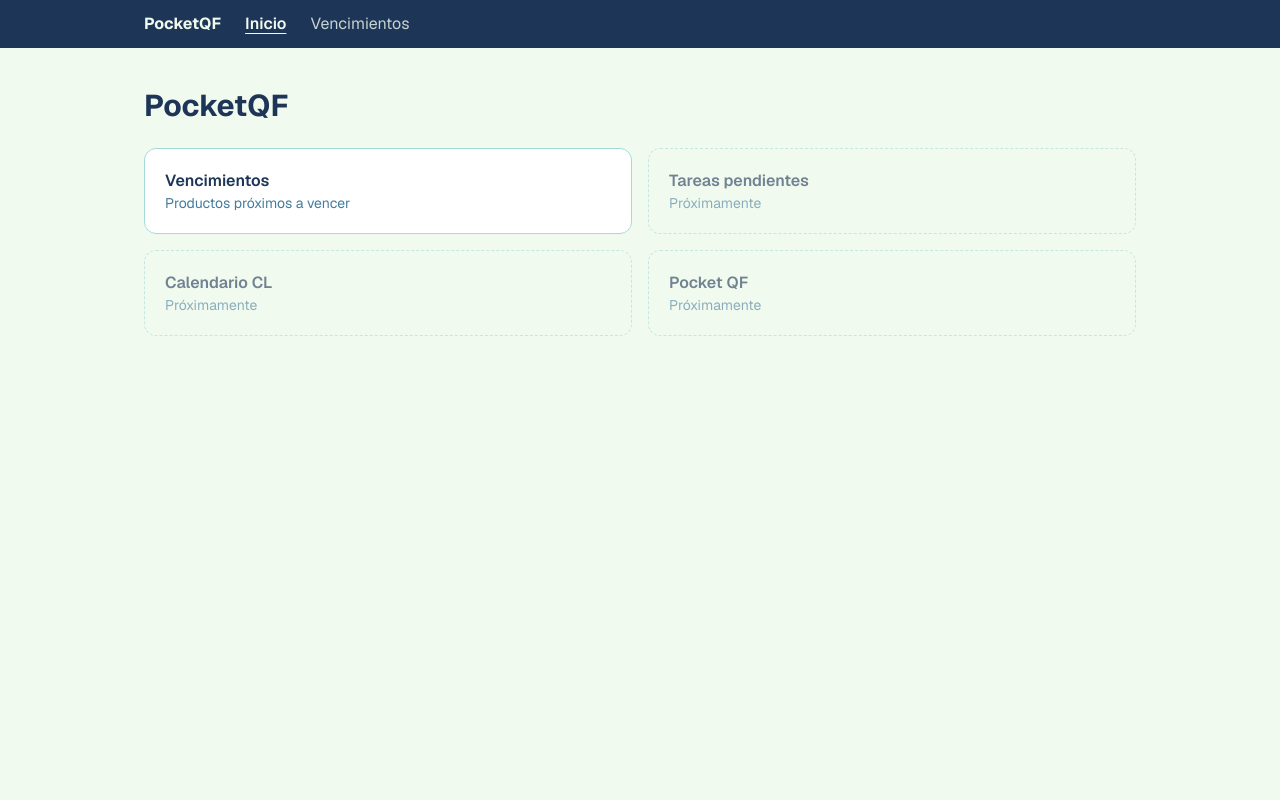
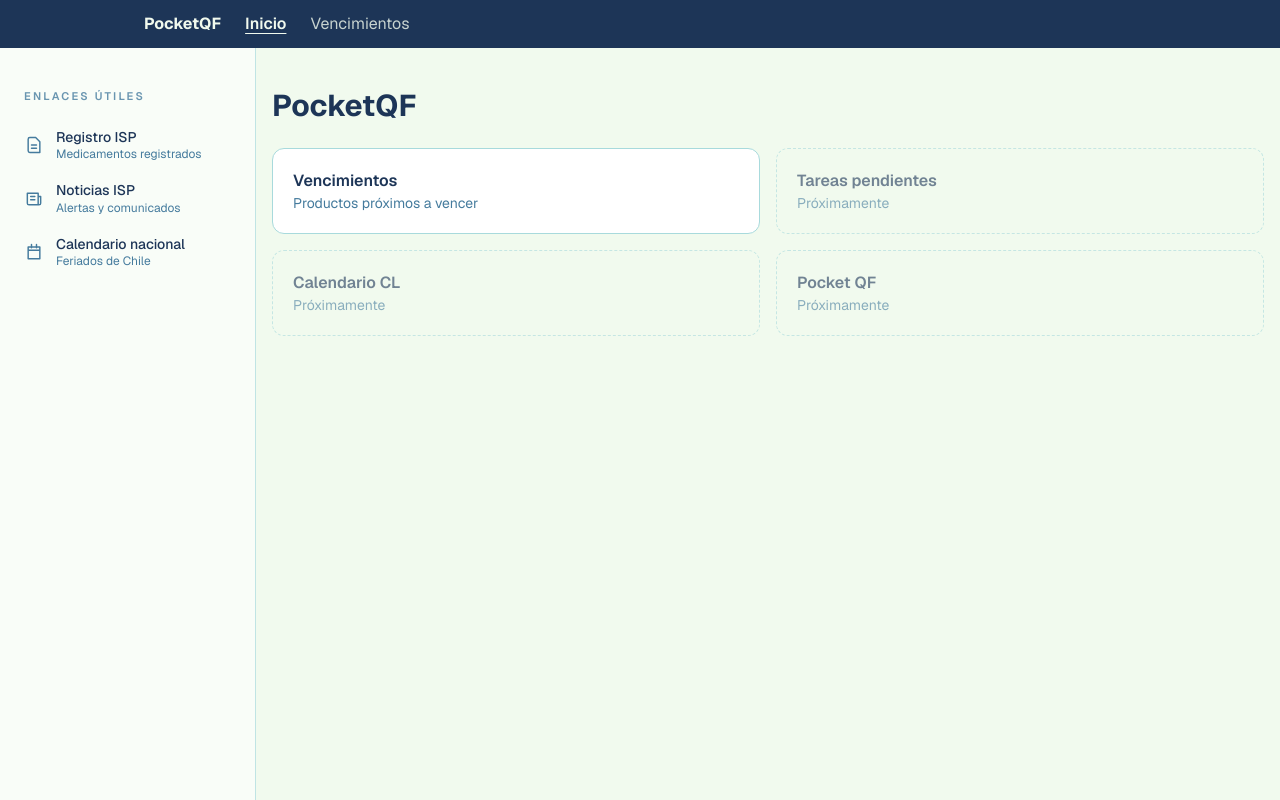
Before and after one commit to bizaphy/pocketQF, a Next.js app: page / in a window 1280 px wide. Built offline with nearby package versions, Linux system fonts and the light colour scheme.

Commit message:
layout: se agrega barra lateral con enlaces al registro ISP, noticias ISP y feriados

```diff
--- a/src/app/layout.tsx
+++ b/src/app/layout.tsx
@@ -1,5 +1,6 @@
 import type { Metadata } from "next";
 import Navbar from "@/components/Navbar";
+import BarraLateral from "@/components/barra-lateral";
 import { Geist, Geist_Mono } from "next/font/google";
 import { Toaster } from "sonner";
 import "./globals.css";
@@ -31,7 +32,11 @@ export default function RootLayout({ children }: LayoutProps<"/">) {
     >
       <body className="min-h-full flex flex-col">
         <Navbar />
-        {children}
+        {/* En pantallas grandes la barra va a la izquierda; en móvil queda bajo el contenido */}
+        <div className="flex flex-1 flex-col lg:flex-row">
+          <div className="min-w-0 flex-1 lg:order-2">{children}</div>
+          <BarraLateral />
+        </div>
         <Toaster richColors position="top-center" />
       </body>
     </html>
--- /dev/null
+++ b/src/components/barra-lateral.tsx
@@ -0,0 +1,77 @@
+// Enlaces externos de consulta rápida para la farmacia.
+// icono: trazo SVG (viewBox 24x24) que se dibuja junto al nombre
+const enlaces = [
+  {
+    href: "https://registrosanitario.ispch.gob.cl/",
+    nombre: "Registro ISP",
+    descripcion: "Medicamentos registrados",
+    icono: "M9 12h6M9 16h6M7 3h7l5 5v13H7a2 2 0 0 1-2-2V5a2 2 0 0 1 2-2Z",
+  },
+  {
+    href: "https://www.ispch.gob.cl/noticias-2-0/",
+    nombre: "Noticias ISP",
+    descripcion: "Alertas y comunicados",
+    icono: "M4 5h13v14H6a2 2 0 0 1-2-2V5Zm13 4h3v8a2 2 0 0 1-2 2M8 9h5M8 13h5",
+  },
+  {
+    href: "https://www.feriados.cl/",
+    nombre: "Calendario nacional",
+    descripcion: "Feriados de Chile",
+    icono: "M5 6h14v14H5V6Zm0 4h14M9 3v4M15 3v4",
+  },
+];
+
+export default function BarraLateral() {
+  return (
+    <aside className="w-full shrink-0 border-t border-frosted/70 bg-white/60 lg:w-64 lg:border-t-0 lg:border-r">
+      {/* sticky: en escritorio la barra queda fija al hacer scroll */}
+      <nav className="px-3 py-6 lg:sticky lg:top-0 lg:py-10">
+        <h2 className="px-3 text-[11px] font-semibold uppercase tracking-[0.2em] text-steel/80">
+          Enlaces útiles
+        </h2>
+        <ul className="mt-4 flex flex-col gap-1">
+          {enlaces.map((e) => (
+            <li key={e.href}>
+              {/* target="_blank": abre en otra pestaña; rel evita que la página externa acceda a la nuestra */}
+              <a
+                href={e.href}
+                target="_blank"
+                rel="noopener noreferrer"
+                className="group relative flex items-center gap-3 rounded-md px-3 py-2 text-sm transition-colors hover:bg-honeydew"
+              >
+                {/* franja de acento que aparece a la izquierda al pasar el mouse */}
+                <span className="absolute inset-y-1.5 left-0 w-0.5 rounded-full bg-steel opacity-0 transition-opacity group-hover:opacity-100" />
+                <svg
+                  viewBox="0 0 24 24"
+                  fill="none"
+                  stroke="currentColor"
+                  strokeWidth={1.75}
+                  strokeLinecap="round"
+                  strokeLinejoin="round"
+                  className="size-5 shrink-0 text-steel transition-colors group-hover:text-deep-space"
+                  aria-hidden
+                >
+                  <path d={e.icono} />
+                </svg>
+                <span className="min-w-0 flex-1">
+                  <span className="block font-medium leading-tight">
+                    {e.nombre}
+                  </span>
+                  <span className="block text-xs text-steel">
+                    {e.descripcion}
+                  </span>
+                </span>
+                <span
+                  className="text-xs text-steel opacity-0 transition-opacity group-hover:opacity-100"
+                  aria-hidden
+                >
+                  ↗
+                </span>
+              </a>
+            </li>
+          ))}
+        </ul>
+      </nav>
+    </aside>
+  );
+}
```
